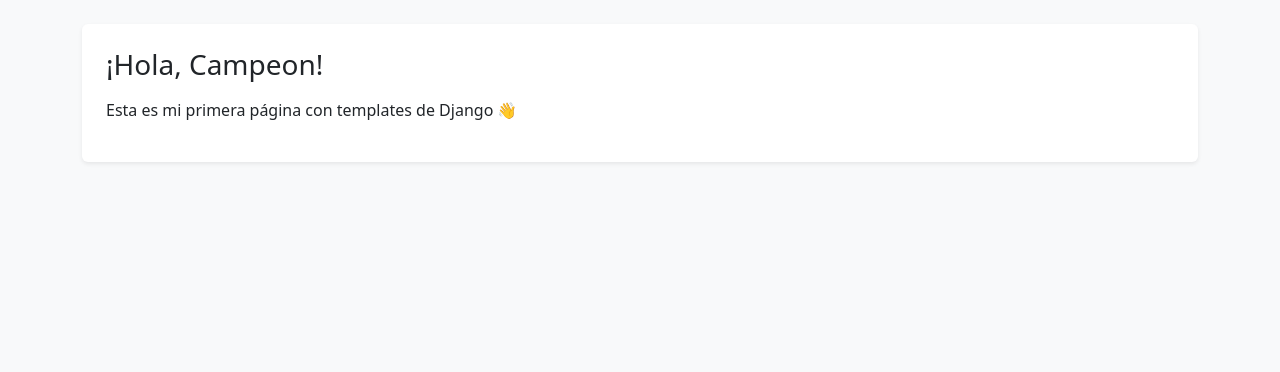
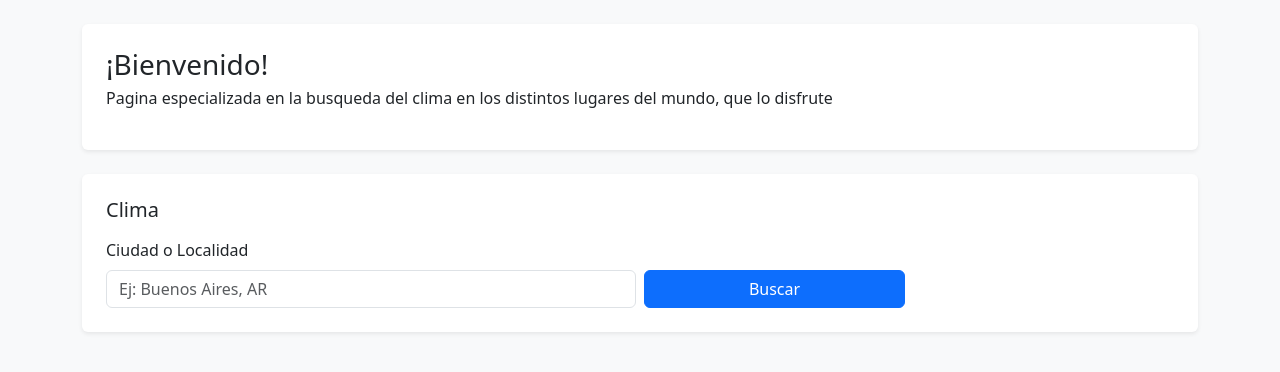
Before and after one commit to Regnos602/NGuzman_ClimaApp, a Django app: page / in a window 1280 px wide. Shown: the part 56-428 px from the top of the page. Run offline with Django 5.2, Linux system fonts and the light colour scheme.

Commit message:
Actualizacion de proyecto. mejora de formularios, adicion de app de clima

```diff
--- a/principal/Forms.py
+++ b/principal/Forms.py
@@ -46,3 +46,17 @@ class ContactoForm(forms.ModelForm): #Clase de formularios para contacto
         if not email.endswith(".com"):
             raise forms.ValidationError("Solo se aceptan correos que terminen en .com")
         return email
+
+class ClimaForm(forms.Form): #Clase de formularios para poder hacer busqueda del tiempo en la ubicacion que el usuario otorgue
+    ubicacion = forms.CharField(
+        label="Ciudad o Localidad",
+        max_length=80,
+        widget=forms.TextInput(attrs={
+            "class": "form-control",
+            "placeholder": "Ej: Buenos Aires, AR",
+            "autocomplete": "off",
+        }),
+        error_messages={"required": "Escribí una ciudad."}
+    )
+    lat = forms.FloatField(required=False, widget=forms.HiddenInput()) #Ocultar los campos para que al usuario no le aparezcan las opciones hasta que escriba algo en el texto
+    lon = forms.FloatField(required=False, widget=forms.HiddenInput())
--- a/principal/models.py
+++ b/principal/models.py
@@ -3,7 +3,7 @@ from django.db import models
 class MensajeContacto(models.Model): #Clase para que el mensaje mandado en el formulario quede registrado
     nombre = models.CharField(max_length=25) #validacion de no mas de 25 caracteres
     email = models.EmailField()
-    mensaje = models.CharField()
+    mensaje = models.CharField(max_length=1000)
     creado_en = models.DateTimeField(auto_now_add=True) #Fecha de creacion
 
     def __str__(self):
--- a/principal/templates/principal/acerca.html
+++ b/principal/templates/principal/acerca.html
@@ -4,6 +4,8 @@
 {% block content %}
   <div class="p-4 bg-white rounded shadow-sm">
     <h2 class="h4">Acerca</h2>
-    <p>Esta es una página de ejemplo para practicar URLs y navegación.</p>
+    <p>Esta es una página web de practica para el uso de APIs, el framework
+       de django y las distintas caracteristicas olvidadas de python
+    </p>
   </div>
 {% endblock %}
--- a/principal/templates/principal/index.html
+++ b/principal/templates/principal/index.html
@@ -1,9 +1,116 @@
+
 {% extends "principal/base.html" %}
 {% block title %}Inicio{% endblock %}
 
 {% block content %}
+  <div class="p-4 bg-white rounded shadow-sm mb-4">
+    <h1 class="h3 mb-1">¡Bienvenido!</h1>
+    <p>Pagina especializada en la busqueda del clima en los distintos lugares del mundo, que lo disfrute</p>
+  </div>
+
   <div class="p-4 bg-white rounded shadow-sm">
-    <h1 class="h3 mb-3">¡Hola, {{ nombre }}!</h1>
-    <p>Esta es mi primera página con templates de Django 👋</p>
+    <h2 class="h5 mb-3">Clima</h2>
+
+  <form method="get" class="row gy-2 gx-2 align-items-end">
+    <div class="col-md-6 position-relative">
+      <label class="form-label">{{ form_clima.ubicacion.label }}</label>
+      {{ form_clima.ubicacion }}
+      {{ form_clima.lat }}
+      {{ form_clima.lon }}
+
+
+      <div id="suggestions" class="list-group position-absolute w-100"
+          style="z-index:1000; max-height:260px; overflow:auto; display:none;"></div>
+    </div>
+
+    <div class="col-md-3">
+      <button type="submit" class="btn btn-primary w-100">Buscar</button>
+    </div>
+  </form>
+
+    {% if clima_error %}
+      <div class="alert alert-danger mt-3">{{ clima_error }}</div>
+    {% endif %}
+
+    {% if clima %}
+      <hr>
+      <h6 class="mb-2">Clima en {{ clima.lugar }}</h6>
+      <p><strong>Ahora:</strong> {{ clima.temp_actual }}°C · {{ clima.cond_actual }}</p>
+
+      <h6 class="mt-3">Próximos 7 días</h6>
+      <div class="table-responsive">
+        <table class="table table-sm align-middle">
+          <thead>
+            <tr><th>Fecha</th><th>Condición</th><th>Máx (°C)</th><th>Mín (°C)</th></tr>
+          </thead>
+          <tbody>
+            {% for d in clima.pronostico %}
+              <tr>
+                <td>{{ d.fecha }}</td>
+                <td>{{ d.cond }}</td>
+                <td>{{ d.tmax }}</td>
+                <td>{{ d.tmin }}</td>
+              </tr>
+            {% endfor %}
+          </tbody>
+        </table>
+      </div>
+    {% endif %}
   </div>
+  <script>
+(function(){
+  const input  = document.getElementById("id_ubicacion");
+  const latFld = document.getElementById("id_lat");
+  const lonFld = document.getElementById("id_lon");
+  const box    = document.getElementById("suggestions");
+
+  let t = null;
+  const debounce = (fn, d)=> (...a)=>{ clearTimeout(t); t=setTimeout(()=>fn(...a), d); };
+
+  function clearS(){ box.innerHTML=""; box.style.display="none"; }
+  function render(items){
+    box.innerHTML="";
+    items.forEach(it=>{
+      const a=document.createElement("a");
+      a.href="#";
+      a.className="list-group-item list-group-item-action";
+      const label=`${it.name}, ${it.country_code||""}${it.admin1? " · "+it.admin1 : ""}`;
+      a.textContent=label;
+      a.dataset.lat=it.latitude;
+      a.dataset.lon=it.longitude;
+      a.addEventListener("click", e=>{
+        e.preventDefault();
+        input.value=label;
+        latFld.value=a.dataset.lat;
+        lonFld.value=a.dataset.lon;
+        clearS();
+      });
+      box.appendChild(a);
+    });
+    box.style.display = items.length ? "block" : "none";
+  }
+
+  async function fetchS(q){
+    latFld.value=""; lonFld.value="";
+    if(!q || q.length<2){ clearS(); return; }
+    try{
+      const url=new URL("https://geocoding-api.open-meteo.com/v1/search");
+      url.searchParams.set("name", q);
+      url.searchParams.set("count", "8");
+      url.searchParams.set("language", "es");
+      const res=await fetch(url);
+      const data=await res.json();
+      render(data.results || []);
+    }catch(e){ clearS(); }
+  }
+
+  if(input){
+    input.setAttribute("autocomplete", "off");
+    input.addEventListener("input", debounce(e=>fetchS(e.target.value.trim()), 250));
+    document.addEventListener("click", (e)=>{
+      if(!box.contains(e.target) && e.target!==input) clearS();
+    });
+  }
+})();
+</script>
 {% endblock %}
--- a/principal/views.py
+++ b/principal/views.py
@@ -1,9 +1,69 @@
 from django.shortcuts import render,redirect
-from .Forms import ContactoForm
+from .Forms import ContactoForm,ClimaForm
 from django.contrib import messages
+import requests
 
-def inicio(request): #Inicio de la pagina
-    contexto = {"nombre": "Campeon"}
+
+
+def inicio(request):
+    contexto = {"nombre": "None"}
+    datos, errores = None, None #Inicializaciones
+
+    if request.method == "GET" and (request.GET.get("ubicacion") or request.GET.get("lat")): #Busqueda de la ubicacion ingresada por el usuario
+        form_clima = ClimaForm(request.GET)
+        if form_clima.is_valid(): #Validaciones de formulario
+            lat = form_clima.cleaned_data.get("lat")
+            lon = form_clima.cleaned_data.get("lon")
+            q   = form_clima.cleaned_data["ubicacion"].strip()
+
+            if lat is not None and lon is not None: #coordenadas ya traidas (usuario selecciono una opcion)
+                lugar = q
+            else: #coordenadas buscadas (usuario no selecciono una opcion)
+                geo = requests.get(
+                    "https://geocoding-api.open-meteo.com/v1/search",
+                    params={"name": q, "count": 1, "language": "es"},
+                    timeout=7
+                ).json()
+                if not geo.get("results"): #no resultados a la opcion dada (mensaje de error)
+                    errores = f"No encontré: {q}. Probá con país/código (ej: Córdoba, AR)."
+                    contexto.update({"form_clima": form_clima, "clima": None, "clima_error": errores})
+                r0 = geo["results"][0] #si hubo resultados, toma las coordenadas
+                lat, lon = r0["latitude"], r0["longitude"]
+                lugar = f'{r0["name"]}, {r0.get("country_code","")}'
+
+            meteo = requests.get( #llamada a la api del pronostico
+                "https://api.open-meteo.com/v1/forecast",
+                params={
+                    "latitude": lat, "longitude": lon,
+                    "current": "temperature_2m,weather_code",
+                    "daily": "temperature_2m_max,temperature_2m_min,weather_code",
+                    "timezone": "auto", "forecast_days": 7
+                },
+                timeout=7
+            ).json()
+
+            current = meteo.get("current", {}) #tiempo actual
+            daily = meteo.get("daily", {}) #tiempo diario
+            pronostico = []
+            for i, fecha in enumerate(daily.get("time", [])):
+                code = daily["weather_code"][i]
+                pronostico.append({
+                    "fecha": fecha,
+                    "tmax": daily["temperature_2m_max"][i],
+                    "tmin": daily["temperature_2m_min"][i],
+                    "cond": WMO.get(code, f"Código {code}")
+                })
+
+            datos = {
+                "lugar": lugar,
+                "temp_actual": current.get("temperature_2m"),
+                "cond_actual": WMO.get(current.get("weather_code", -1), "—"),
+                "pronostico": pronostico
+            }
+    else:
+        form_clima = ClimaForm()
+
+    contexto.update({"form_clima": form_clima, "clima": datos, "clima_error": errores})
     return render(request, "principal/index.html", contexto)
 
 def acerca(request): #Acerca de la pagina
@@ -20,3 +80,14 @@ def contacto(request): #Contacto de la pagina
         form = ContactoForm()
 
     return render(request, "principal/contacto.html", {"form": form})
+
+
+WMO = { #Libreria de distintas opciones de texto dependiendo el numero que la API nos de
+    0: "Despejado", 1: "Mayormente despejado", 2: "Parcialmente nublado", 3: "Nublado",
+    45: "Niebla", 48: "Niebla con escarcha",
+    51: "Llovizna débil", 53: "Llovizna", 55: "Llovizna intensa",
+    61: "Lluvia débil", 63: "Lluvia", 65: "Lluvia intensa",
+    71: "Nieve débil", 73: "Nieve", 75: "Nieve intensa",
+    80: "Chaparrón débil", 81: "Chaparrón", 82: "Chaparrón fuerte",
+    95: "Tormenta", 96: "Tormenta con granizo", 99: "Tormenta fuerte con granizo"
+}
```
Also changed, not shown: db.sqlite3, principal/migrations/0002_alter_mensajecontacto_mensaje_and_more.py (added).
